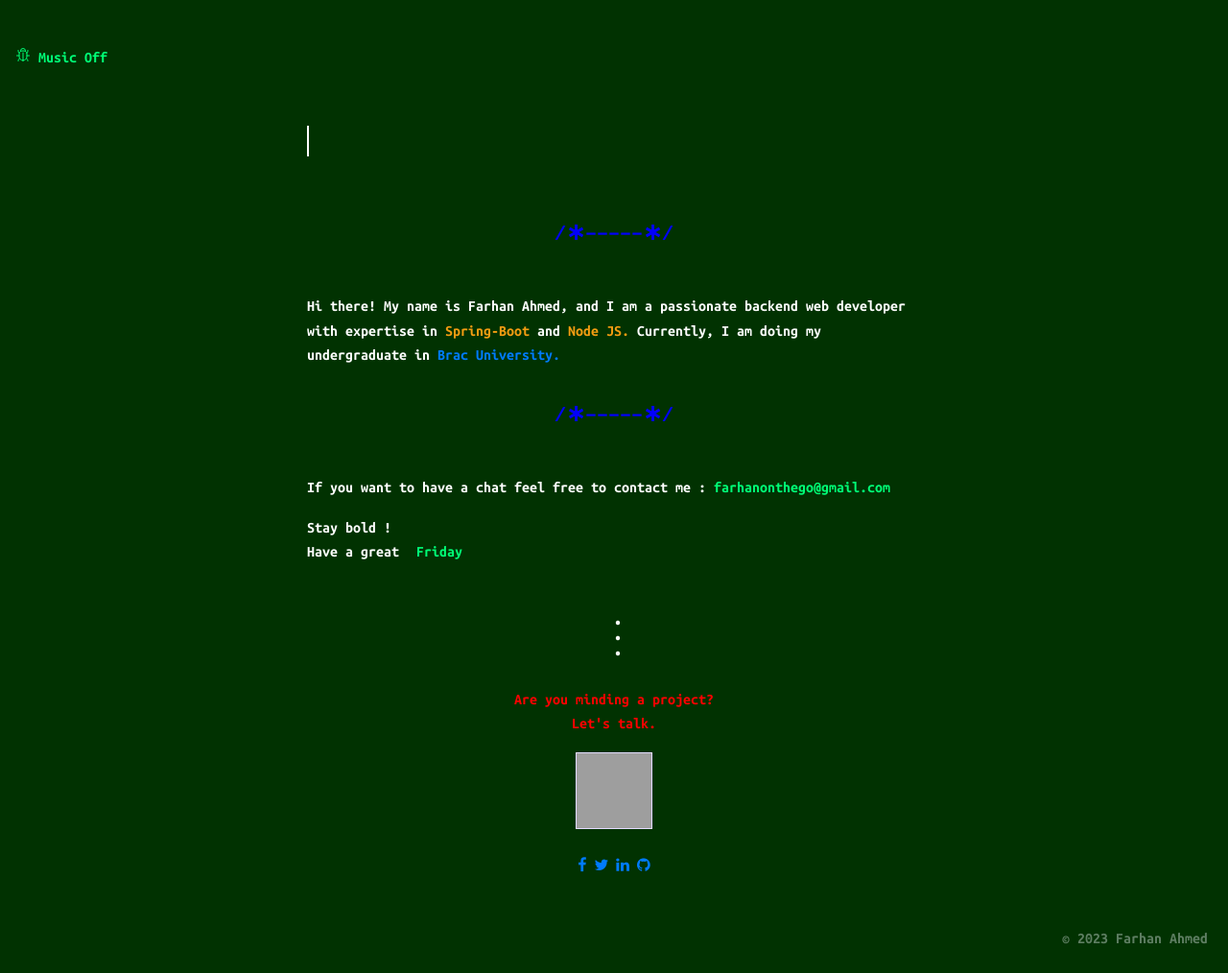
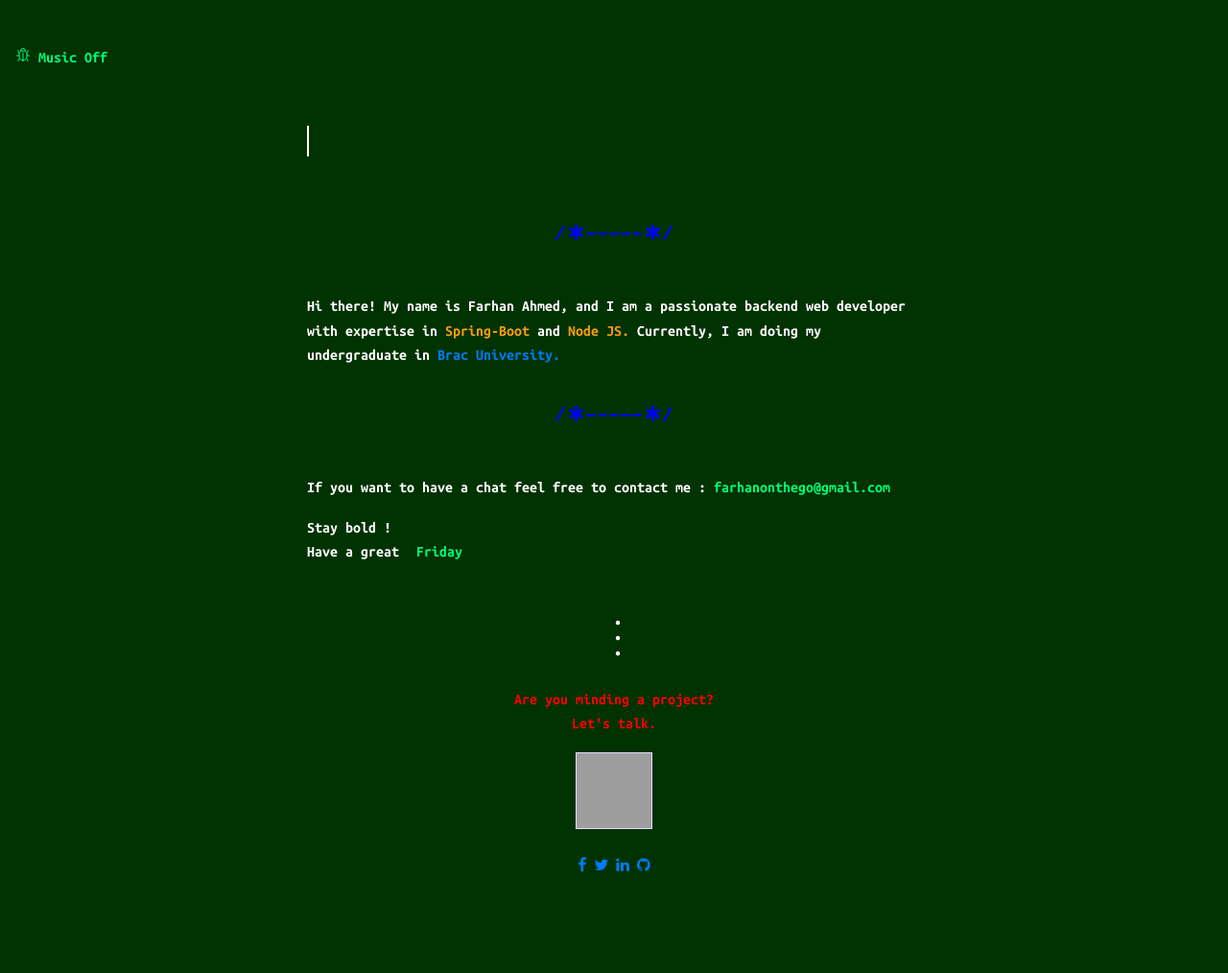
Before and after one commit to farhanenzzo/farhanenzzo.github.io, a plain HTML site: page index.html in a window 1280 px wide. Shown: the whole page at 96% size. Drawn offline with nearby package versions, Linux system fonts and the light colour scheme; grey boxes are pictures that could not be loaded.

Commit message:
correction 2

```diff
--- a/index.html
+++ b/index.html
@@ -63,7 +63,7 @@
 <br/>
 <br>
 
-<div style="margin-right: 5px; float: right; position: relative; color: rgba(234, 240, 246, 0.4);">&copy 2023 Farhan Ahmed</div>
+<!-- <div style="margin-right: 5px; float: right; position: relative; color: rgba(234, 240, 246, 0.4);">&copy 2023 Farhan Ahmed</div> -->
 
 <script type="module" src="https://unpkg.com/ionicons@5.5.2/dist/ionicons/ionicons.esm.js"></script>
 <script src="meta/js/main.js"></script>
--- a/meta/css/main.css
+++ b/meta/css/main.css
@@ -104,5 +104,4 @@ music {
       0% {background-color: black;}
       50%{background-color:rgb(1, 50, 1);}
       100%{background-color:#00005a;}
-
     }
```
